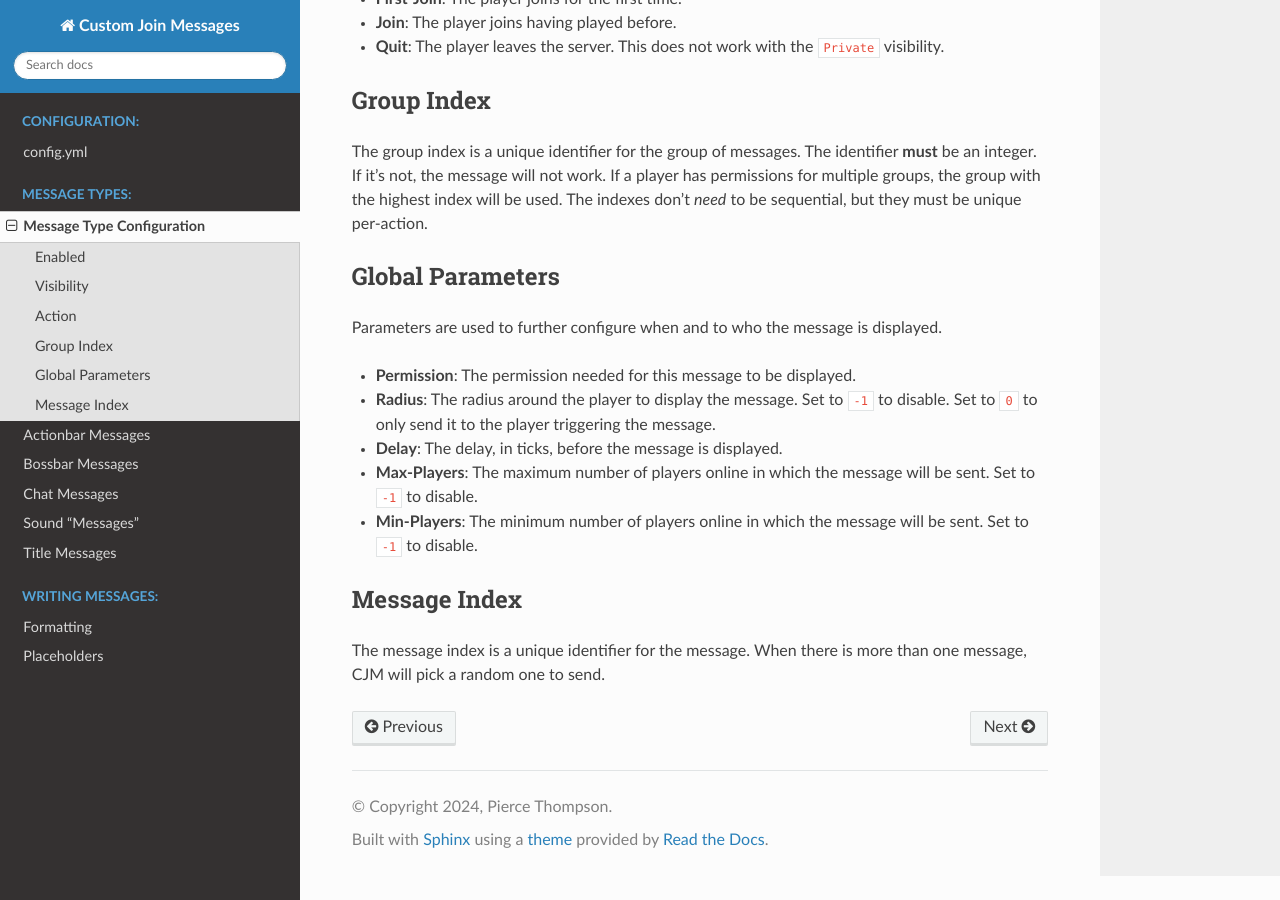
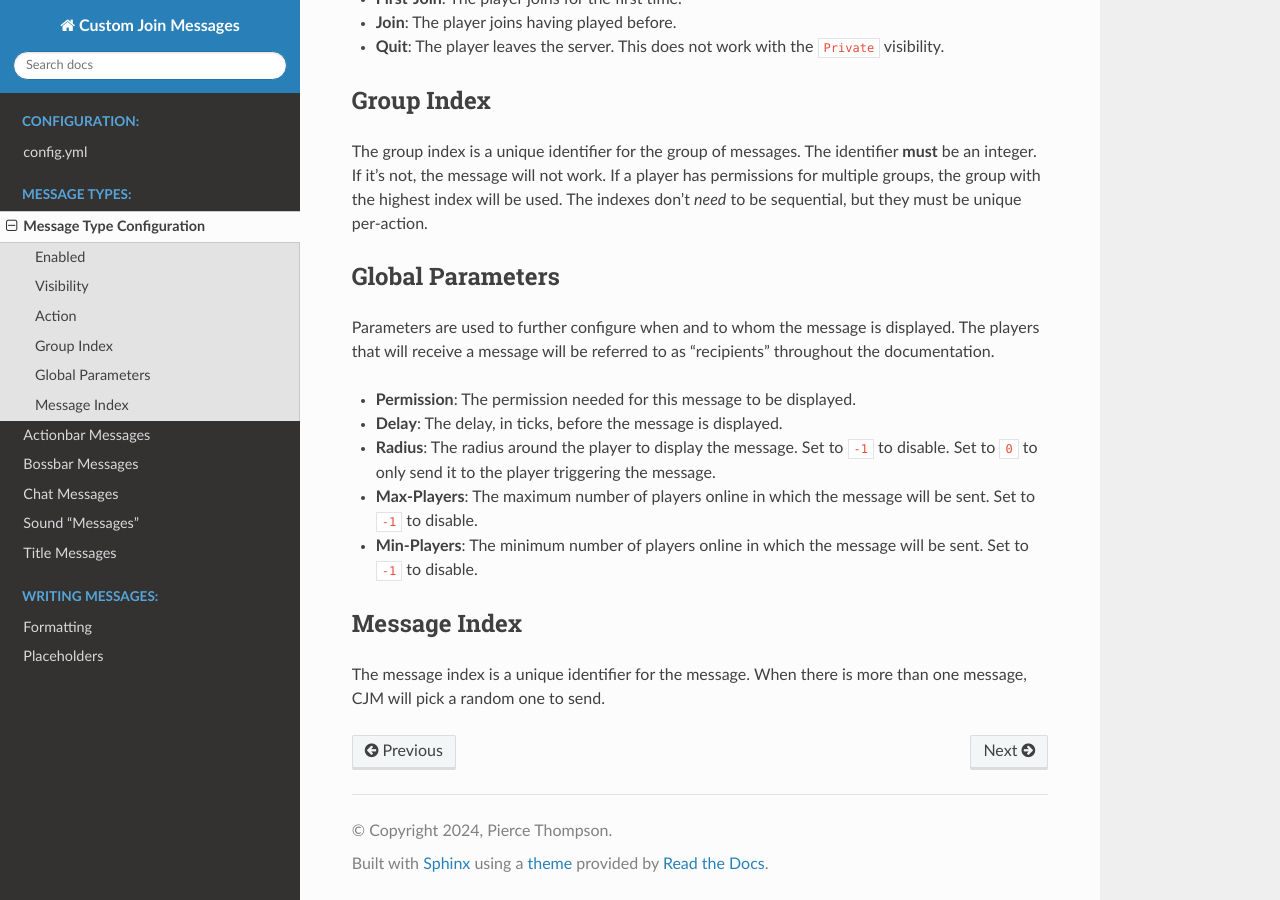
Before and after one commit to Insprill/custom-join-messages, a Sphinx documentation site: the page built from docs/message-types/messages.rst, in a window 1280 px wide and 900 px high, scrolled down 813 px. Built offline with Sphinx 7.4.7 and the Read the Docs theme 3.1.0, drawn with Linux system fonts in a browser that asks for light colours.

Commit message:
Update some documentation wording

```diff
--- a/docs/message-types/messages.rst
+++ b/docs/message-types/messages.rst
@@ -47,11 +47,12 @@ The indexes don't `need` to be sequential, but they must be unique per-action.
 
 Global Parameters
 ^^^^^^^^^^^^^^^^^
-Parameters are used to further configure when and to who the message is displayed.
+Parameters are used to further configure when and to whom the message is displayed.
+The players that will receive a message will be referred to as "recipients" throughout the documentation.
 
 * **Permission**: The permission needed for this message to be displayed.
+* **Delay**: The delay, in ticks, before the message is displayed.
 * **Radius**: The radius around the player to display the message. Set to ``-1`` to disable. Set to ``0`` to only send it to the player triggering the message.
-* **Delay**: The delay, in ticks, before the message is displayed.
 * **Max-Players**: The maximum number of players online in which the message will be sent. Set to ``-1`` to disable.
 * **Min-Players**: The minimum number of players online in which the message will be sent. Set to ``-1`` to disable.
 
--- a/docs/message-types/sound.rst
+++ b/docs/message-types/sound.rst
@@ -31,4 +31,4 @@ The pitch of the sound.
 
 Global
 ^^^^^^
-Whether the sound should be played only to the player or in the world.
+Whether the sound should be played to all message recipients, or locally in the world at the position of the triggering player.
```
